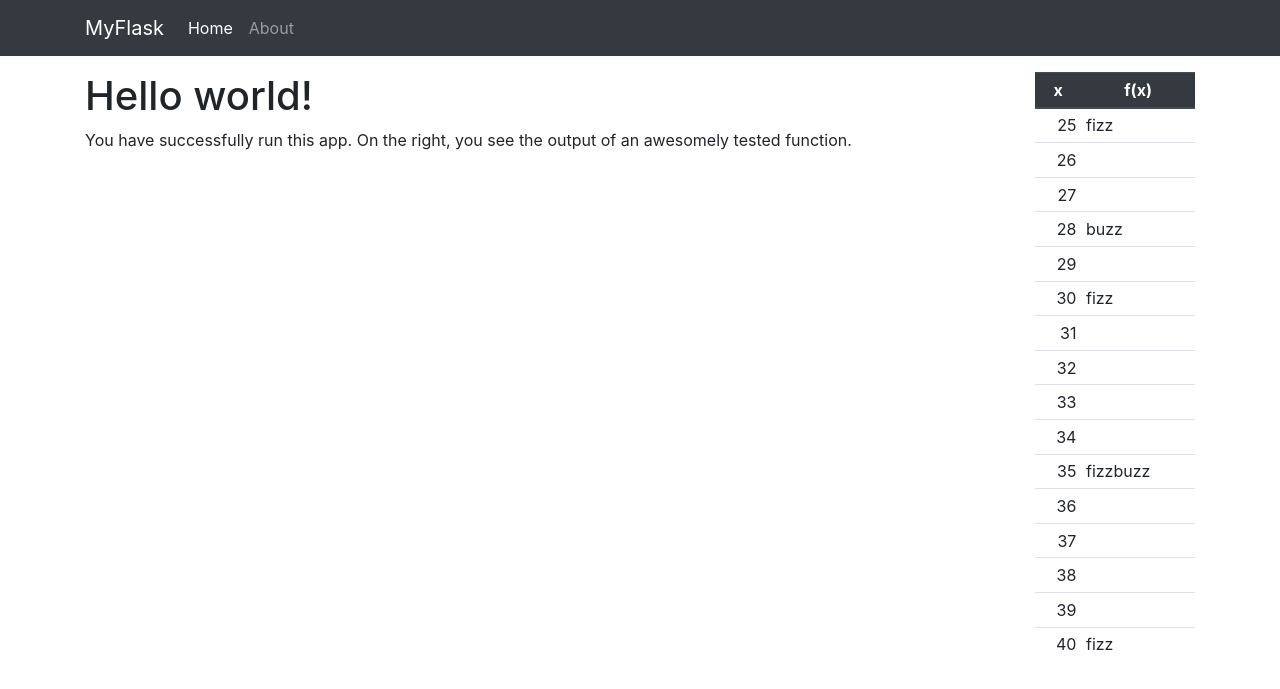
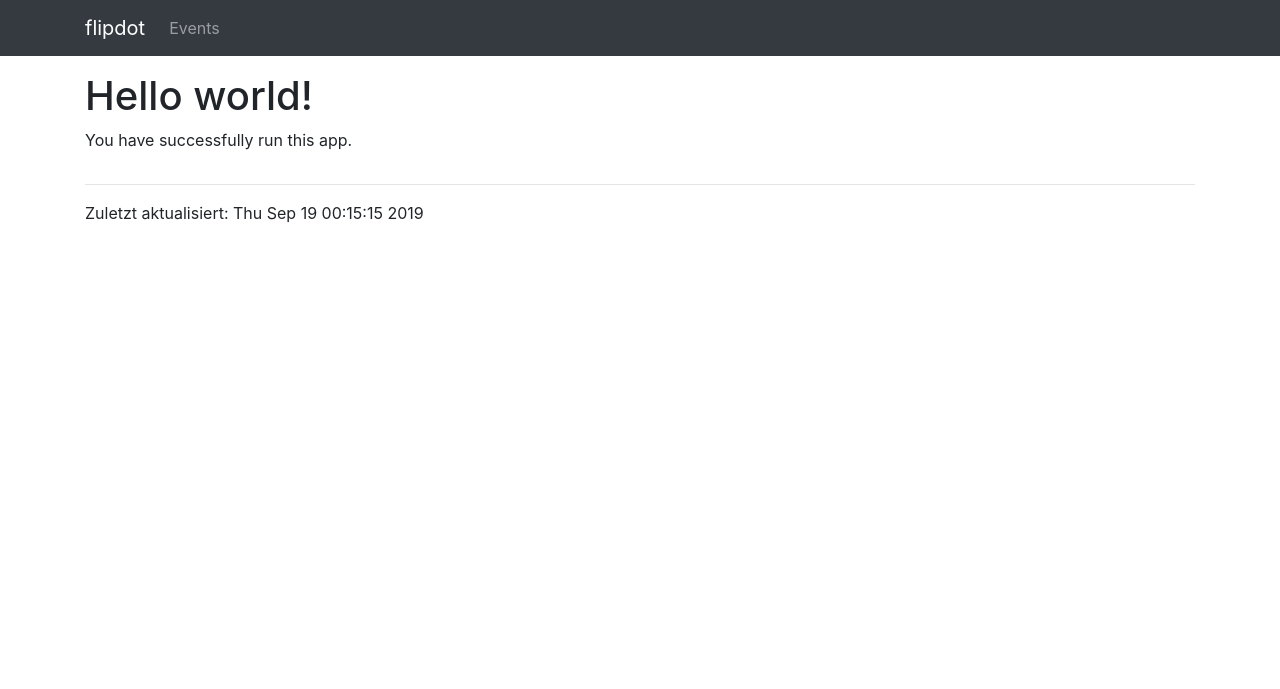
Before and after one commit to flipdot/transparenz-reports, a Flask app: page / in a window 1280 px wide. Shown: the top 689 px of the page. Run offline with Flask 2, Linux system fonts and the light colour scheme; some libraries are stand-ins or nearby versions.

Commit message:
Add blueprint for events, add last updated footer note

```diff
--- a/src/app.py
+++ b/src/app.py
@@ -1,16 +1,21 @@
+from datetime import datetime
+
 from flask import Flask, render_template, request, Blueprint
 
-from fizzbuzz import fizzbuzz
+from sections import events
 
-bp = Blueprint('main', __name__, template_folder='templates')
+blueprints = [
+    events.bp,
+]
+
+app = Flask(__name__)
+for bp in blueprints:
+    app.register_blueprint(bp)
 
 
-@bp.context_processor
+@app.context_processor
 def add_navigation() -> dict:
-    endpoints = [
-        ('main.index', 'Home'),
-        ('main.about', 'About')
-    ]
+    endpoints = [(f'{bp.name}.index', bp.name.title()) for bp in blueprints]
     items = [{
         'active': request.endpoint == endpoint,
         'endpoint': endpoint,
@@ -22,22 +27,27 @@ def add_navigation() -> dict:
     }
 
 
-@bp.route('/')
-def index():
-    results = [{
-        'input': x,
-        'output': fizzbuzz(x),
-    } for x in range(25, 41)]
-    return render_template('index.html', results=results)
+@app.context_processor
+def add_last_updated() -> dict:
+    """
+    Returns the date when the website was updated.
+    Since we are using frozen-flask, we just return datetime.now()
+    :return:
+    """
+    return {
+        'PAGE_LAST_UPDATED': datetime.now().strftime('%c')
+    }
 
 
-@bp.route('/about/')
+@app.route('/')
+def index():
+    return render_template('index.html')
+
+
+@app.route('/about/')
 def about():
     return render_template('about.html')
 
 
-app = Flask(__name__)
-app.register_blueprint(bp)
-
 if __name__ == '__main__':
     app.run()
--- a/src/templates/base.html
+++ b/src/templates/base.html
@@ -2,7 +2,7 @@
 <html lang="en">
 <head>
     <meta charset="UTF-8">
-    <title>MyFlask</title>
+    <title>fd Transparenzberichte</title>
     <link rel="stylesheet" href="{{ url_for('static', filename='css/bootstrap-4.3.1.min.css') }}"/>
     <link rel="stylesheet" href="{{ url_for('static', filename='css/global.css') }}"/>
     <meta name="viewport" content="width=device-width, initial-scale=1, shrink-to-fit=no">
@@ -21,6 +21,7 @@
 <div class="container" id="mainContent">
     {% block content %}
     {% endblock %}
+    {% include 'footer.html' %}
 </div>
 
 <script src="{{ url_for('static', filename='js/jquery-3.4.1.min.js') }}"></script>
--- /dev/null
+++ b/src/templates/footer.html
@@ -0,0 +1,6 @@
+<hr>
+<div class="row" id="pageFooter">
+    <div class="col">
+        Zuletzt aktualisiert: {{ PAGE_LAST_UPDATED }}
+    </div>
+</div>
--- a/src/templates/header.html
+++ b/src/templates/header.html
@@ -1,6 +1,6 @@
 <nav class="navbar navbar-expand-sm navbar-dark bg-dark">
     <div class="container">
-        <a class="navbar-brand" href="{{ url_for('main.index') }}">MyFlask</a>
+        <a class="navbar-brand" href="{{ url_for('index') }}">flipdot</a>
         <button class="navbar-toggler" type="button" data-toggle="collapse" data-target="#navbarContent"
                 aria-controls="#navbarContent" aria-expanded="false" aria-label="Toggle navigation">
             <span class="navbar-toggler-icon"></span>
--- a/src/templates/index.html
+++ b/src/templates/index.html
@@ -4,25 +4,7 @@
     <div class="row">
         <div class="col">
             <h1>Hello world!</h1>
-            <p>You have successfully run this app. On the right, you see the output of an awesomely tested function.</p>
-        </div>
-        <div class="col-2">
-            <table class="table table-sm">
-                <thead class="thead-dark">
-                <tr class="text-center">
-                    <th>x</th>
-                    <th>f(x)</th>
-                </tr>
-                </thead>
-                <tbody>
-                {% for row in results %}
-                    <tr>
-                        <td class="text-right">{{ row.input }}</td>
-                        <td>{{ row.output }}</td>
-                    </tr>
-                {% endfor %}
-                </tbody>
-            </table>
+            <p>You have successfully run this app.</p>
         </div>
     </div>
 {% endblock %}
```
Also changed, not shown: src/sections/events.py (added, +8 -0 lines), src/sections/templates/events/index.html (added, +26 -0 lines), src/sections/__init__.py (added).
